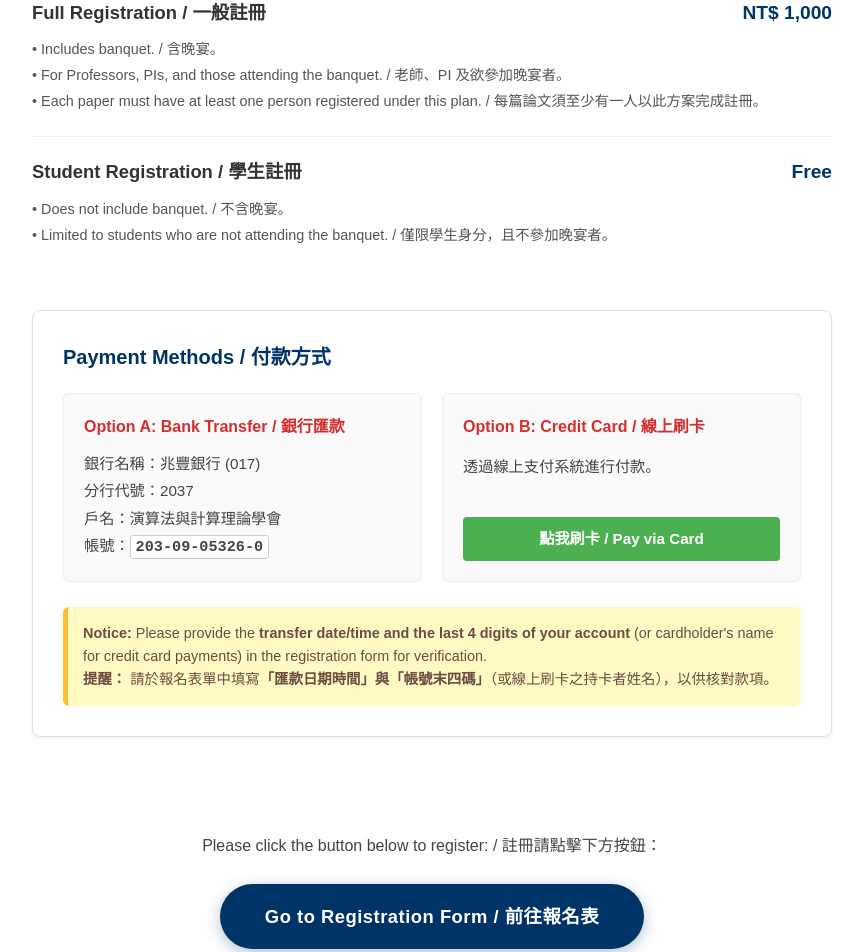
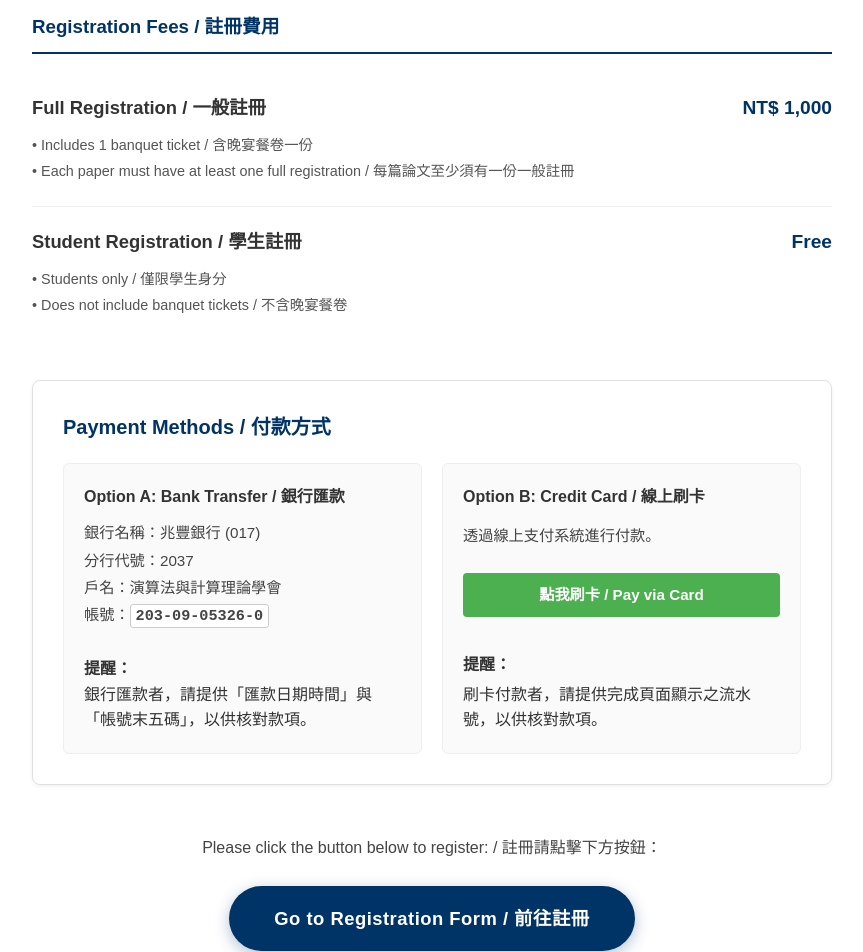
Before and after one commit to cmct-2026/cmct-2026.github.io, a React (Vite) app: page /#/registration in a window 1280 px wide. Shown: the part 589-1541 px from the top of the page, without its empty margins (208-1071 px from the left). Built offline with nearby package versions, Linux system fonts and the light colour scheme.

Commit message:
[Update] revise registration details and enhance payment instructions for clarity

```diff
--- a/src/pages/Registration.jsx
+++ b/src/pages/Registration.jsx
@@ -20,12 +20,17 @@ const Registration = () => {
                     boxSizing: 'border-box'
                 }}>
                     <p style={{ margin: 0, fontSize: '1.1rem', color: '#003366', fontWeight: 'bold' }}>
-                        Registration Period: March 16 – April 10, 23:59
+                        Registration Due: April 10, 23:59
                     </p>
                     <p style={{ margin: '5px 0 0 0', fontSize: '1rem', color: '#003366', fontWeight: 'bold' }}>
-                        報名時間：3月16日至4月10日 23:59
+                        報名截止日期：4月10日 23:59
                     </p>
                 </div>
+
+                親愛的與會者您好，為確保活動順利進行，敬請所有參與者完成註冊。<br />
+                感謝您的配合，期待在研討會中與您相見！
+
+                <br /><br />
 
                 {/* 註冊方案區塊 */}
                 <div style={{ marginBottom: '40px' }}>
@@ -37,9 +42,8 @@ const Registration = () => {
                             <span style={{ fontSize: '1.2rem', fontWeight: 'bold', color: '#003366' }}>NT$ 1,000</span>
                         </div>
                         <div style={{ color: '#555', lineHeight: '1.6', fontSize: '0.9rem', marginTop: '10px' }}>
-                            <p style={{ margin: '3px 0' }}>• Includes banquet. / 含晚宴。</p>
-                            <p style={{ margin: '3px 0' }}>• For Professors, PIs, and those attending the banquet. / 老師、PI 及欲參加晚宴者。</p>
-                            <p style={{ margin: '3px 0' }}>• Each paper must have at least one person registered under this plan. / 每篇論文須至少有一人以此方案完成註冊。</p>
+                            <p style={{ margin: '3px 0' }}>• Includes 1 banquet ticket / 含晚宴餐卷一份</p>
+                            <p style={{ margin: '3px 0' }}>• Each paper must have at least one full registration / 每篇論文至少須有一份一般註冊</p>
                         </div>
                     </div>
 
@@ -49,8 +53,8 @@ const Registration = () => {
                             <span style={{ fontSize: '1.2rem', fontWeight: 'bold', color: '#003366' }}>Free</span>
                         </div>
                         <div style={{ color: '#555', lineHeight: '1.6', fontSize: '0.9rem', marginTop: '10px' }}>
-                            <p style={{ margin: '3px 0' }}>• Does not include banquet. / 不含晚宴。</p>
-                            <p style={{ margin: '3px 0' }}>• Limited to students who are not attending the banquet. / 僅限學生身分，且不參加晚宴者。</p>
+                            <p style={{ margin: '3px 0' }}>• Students only / 僅限學生身分</p>
+                            <p style={{ margin: '3px 0' }}>• Does not include banquet tickets / 不含晚宴餐卷</p>
                         </div>
                     </div>
                 </div>
@@ -71,19 +75,24 @@ const Registration = () => {
                     <div style={{ display: 'grid', gridTemplateColumns: '1fr 1fr', gap: '20px', flexWrap: 'wrap' }}>
                         {/* 方案 A */}
                         <div style={{ padding: '20px', border: '1px solid #eee', borderRadius: '6px', backgroundColor: '#fafafa' }}>
-                            <strong style={{ color: '#d32f2f', display: 'block', marginBottom: '10px' }}>Option A: Bank Transfer / 銀行匯款</strong>
+                            <strong style={{ display: 'block', marginBottom: '10px' }}>Option A: Bank Transfer / 銀行匯款</strong>
                             <div style={{ fontSize: '0.95rem', lineHeight: '1.8', color: '#444' }}>
                                 銀行名稱：兆豐銀行 (017)<br />
                                 分行代號：2037<br />
                                 戶名：演算法與計算理論學會<br />
                                 帳號：<code style={{ backgroundColor: '#fff', padding: '2px 5px', border: '1px solid #ccc', borderRadius: '3px', fontWeight: 'bold' }}>203-09-05326-0</code>
                             </div>
+
+                            <br />
+
+                            <strong>提醒：</strong> <br />
+                            銀行匯款者，請提供「匯款日期時間」與「帳號末五碼」，以供核對款項。
                         </div>
 
                         {/* 方案 B */}
                         <div style={{ padding: '20px', border: '1px solid #eee', borderRadius: '6px', backgroundColor: '#fafafa', display: 'flex', flexDirection: 'column', justifyContent: 'space-between' }}>
                             <div>
-                                <strong style={{ color: '#d32f2f', display: 'block', marginBottom: '10px' }}>Option B: Credit Card / 線上刷卡</strong>
+                                <strong style={{ display: 'block', marginBottom: '10px' }}>Option B: Credit Card / 線上刷卡</strong>
                                 <p style={{ fontSize: '0.95rem', color: '#444', marginBottom: '20px' }}>
                                     透過線上支付系統進行付款。
                                 </p>
@@ -106,26 +115,17 @@ const Registration = () => {
                             >
                                 點我刷卡 / Pay via Card
                             </a>
+
+                            <br />
+
+                            <strong>提醒：</strong>刷卡付款者，請提供完成頁面顯示之流水號，以供核對款項。
                         </div>
                     </div>
 
-                    <div style={{
-                        marginTop: '25px',
-                        padding: '15px',
-                        backgroundColor: '#fff9c4',
-                        borderRadius: '6px',
-                        fontSize: '0.9rem',
-                        color: '#6d4c41',
-                        lineHeight: '1.6',
-                        borderLeft: '5px solid #fbc02d'
-                    }}>
-                        <strong>Notice:</strong> Please provide the <strong>transfer date/time and the last 4 digits of your account</strong> (or cardholder's name for credit card payments) in the registration form for verification.<br />
-                        <strong>提醒：</strong> 請於報名表單中填寫<strong>「匯款日期時間」與「帳號末四碼」</strong>（或線上刷卡之持卡者姓名），以供核對款項。
-                    </div>
                 </div>
 
                 {/* 報名表單按鈕 */}
-                <div style={{ textAlign: 'center', marginTop: '40px', padding: '30px' }}>
+                <div style={{ textAlign: 'center', marginTop: '10px', padding: '0px' }}>
                     <p style={{ marginBottom: '25px', color: '#444', fontWeight: '500' }}>
                         Please click the button below to register: / 註冊請點擊下方按鈕：
                     </p>
@@ -155,7 +155,7 @@ const Registration = () => {
                             e.currentTarget.style.transform = 'translateY(0)';
                         }}
                     >
-                        Go to Registration Form / 前往報名表
+                        Go to Registration Form / 前往註冊
                     </a>
                 </div>
             </div>
```
